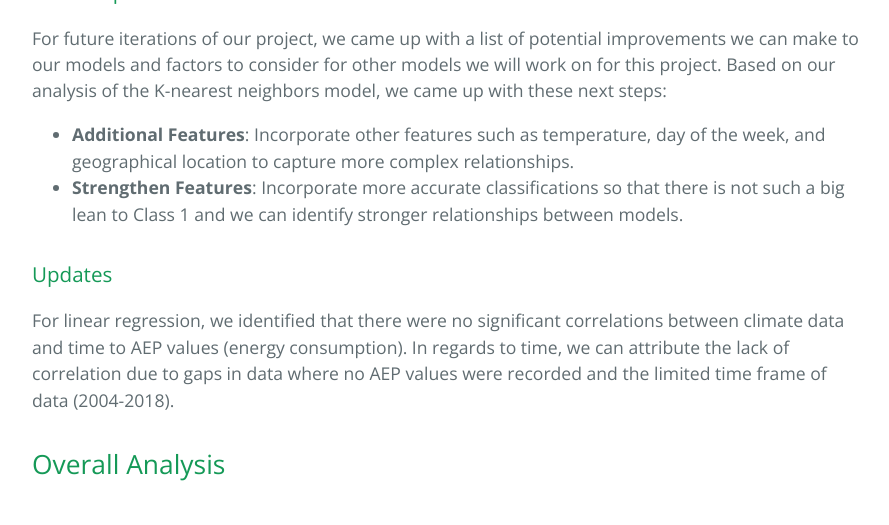
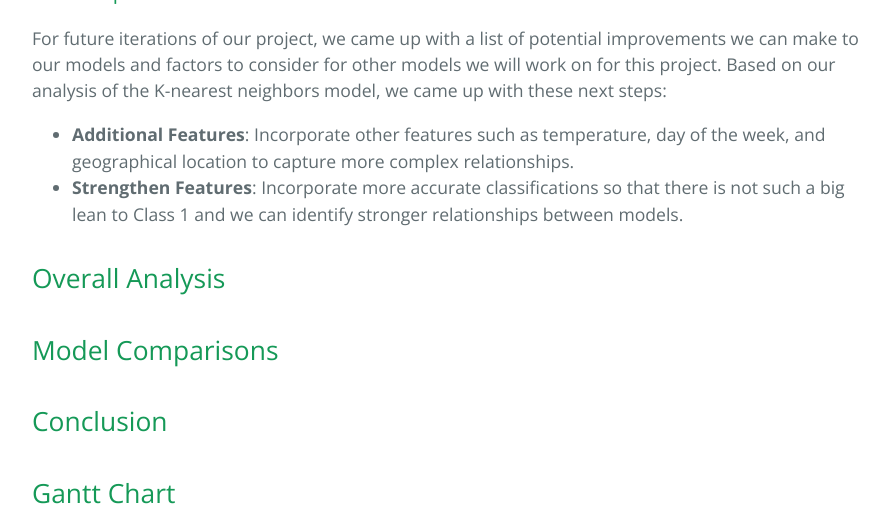
Before and after one commit to tanner-iley/4641-Eco, a Jekyll site: the page built from index.md, in a window 1280 px wide and 900 px high, scrolled down 8589 px, cut to the strip 0-525 px from the top of the window. Shown: the whole strip, without its empty margins (192-1081 px from the left). Built offline with Jekyll 4.4.1, drawn with Linux system fonts in a browser that asks for light colours; our own code applies the rules of GitHub Pages for plain Markdown files.

Commit message:
Update index.md

```diff
--- a/index.md
+++ b/index.md
@@ -152,9 +152,6 @@ For future iterations of our project, we came up with a list of potential improv
 - **Additional Features**: Incorporate other features such as temperature, day of the week, and geographical location to capture more complex relationships.
 - **Strengthen Features**: Incorporate more accurate classifications so that there is not such a big lean to Class 1 and we can identify stronger relationships between models.
 
-### Updates
-
-For linear regression, we identified that there were no significant correlations between climate data and time to AEP values (energy consumption). In regards to time, we can attribute the lack of correlation due to gaps in data where no AEP values were recorded and the limited time frame of data (2004-2018).
 
 ## Overall Analysis
 
```
